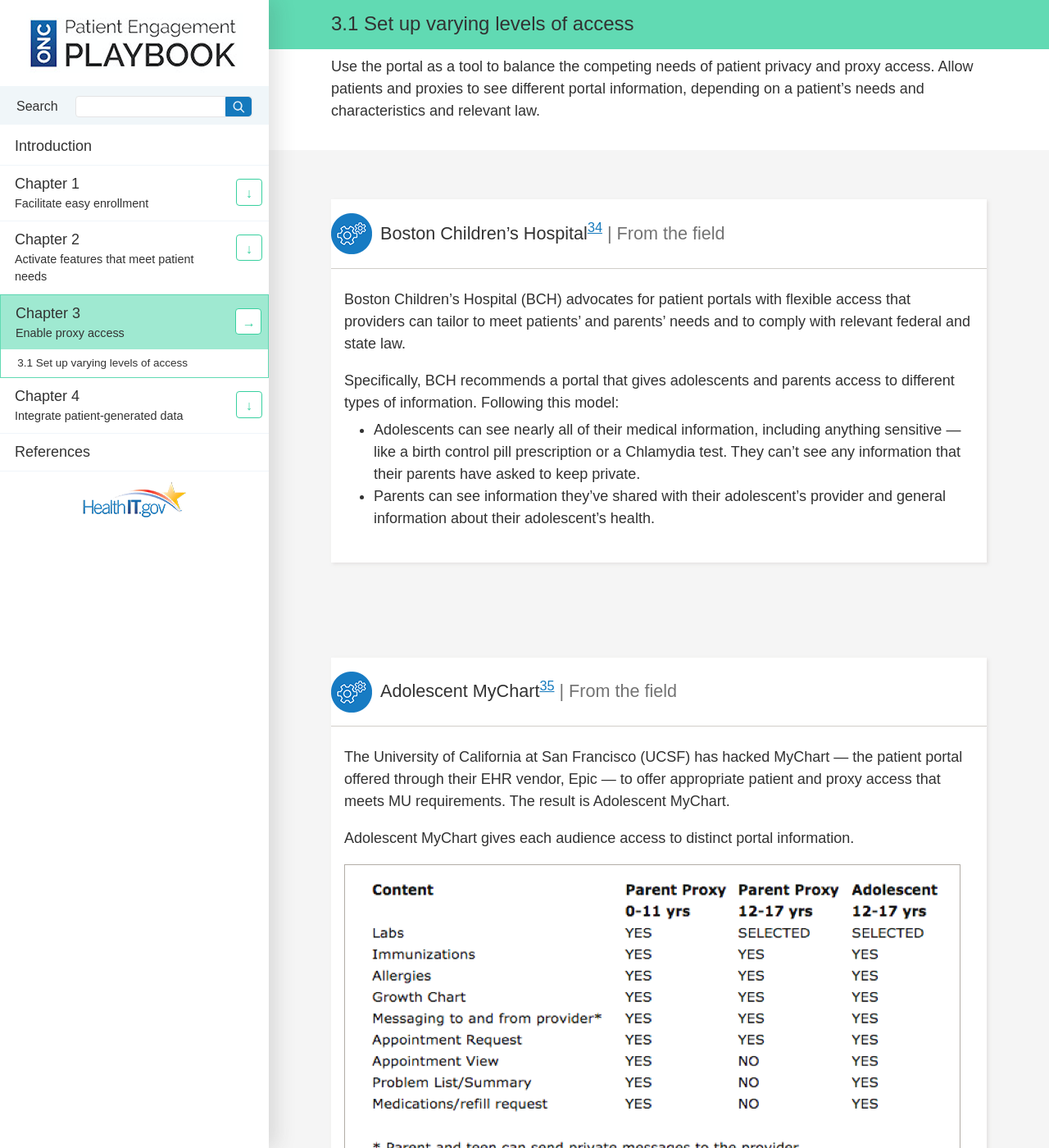
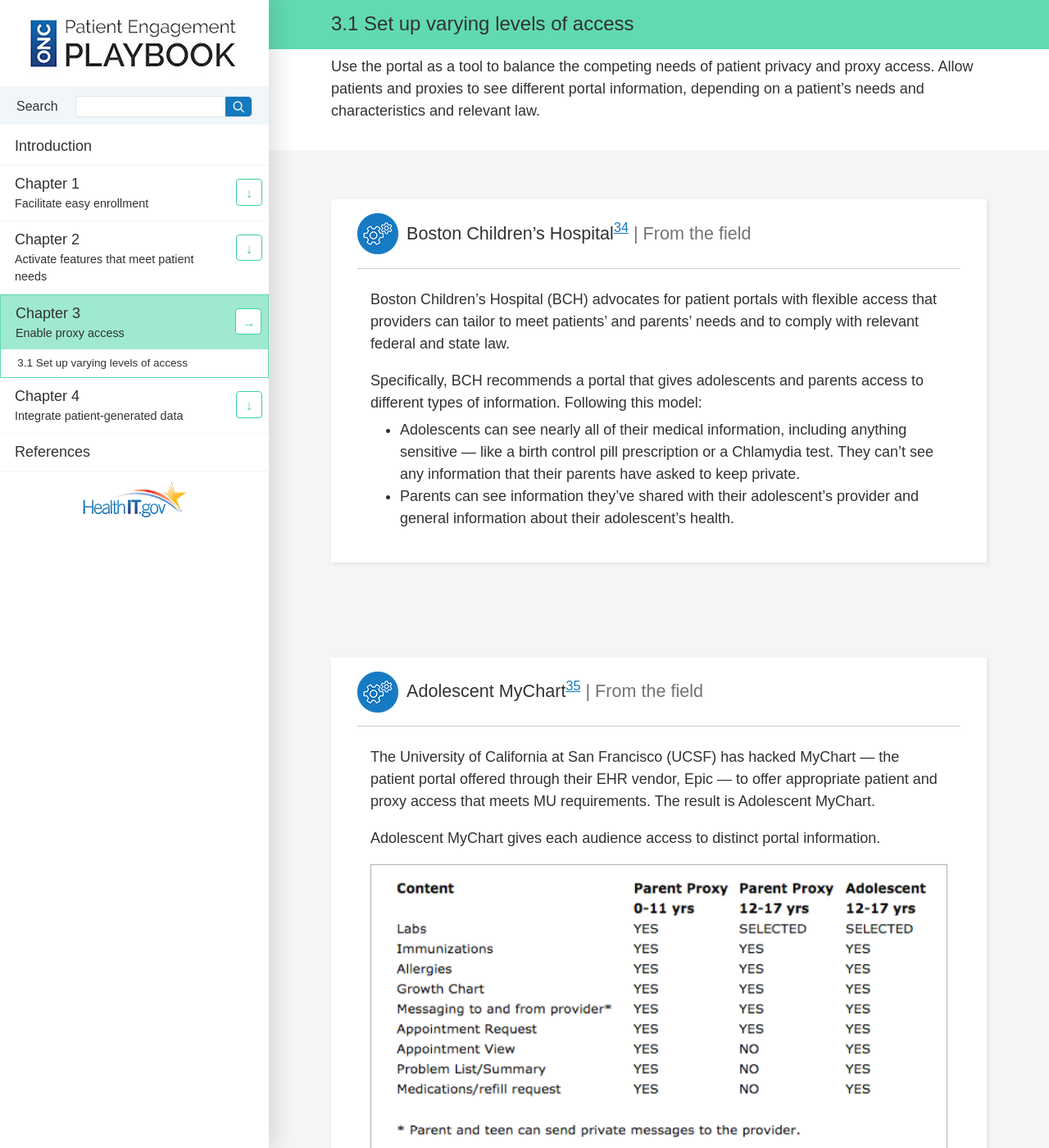
Before and after one commit to SriGovHealth/ONCHITPlaybook, a Jekyll site: the page built from _content/chapter-3.html, in a window 1280 px wide and 1400 px high, scrolled down 1403 px. Shown: the whole window at 82% size. Built offline with Jekyll 4.4.1, drawn with Linux system fonts in a browser that asks for light colours.

Commit message:
checkboxes

```diff
--- a/_sass/_patterns.scss
+++ b/_sass/_patterns.scss
@@ -29,10 +29,11 @@
 .ftf-block {
   background-color: $white;
   box-shadow: .15em .15em .25em rgba($gray, .25);
-  padding: 0 1em 1em;
+  padding: 0 3em 1em;
 
-  @include bp($medium-2) {
-    padding: 0 3em 1;
+  @include bp-max($medium-2) {
+    padding-left: 1em;
+    padding-right: 1em;
   }
 
   .ftf-title {
```
Also changed, not shown: img/icon-check-gray-small.png.
